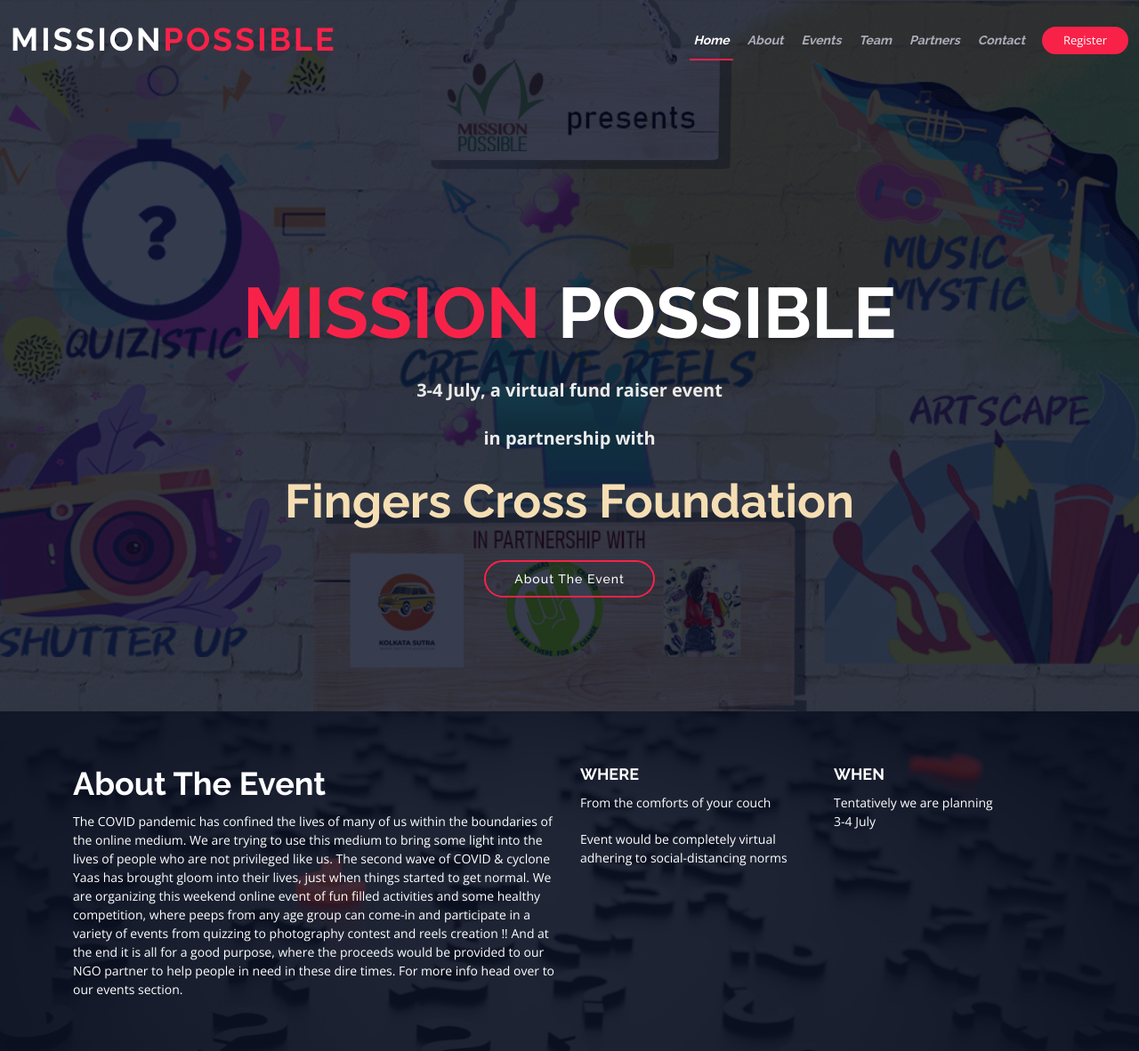
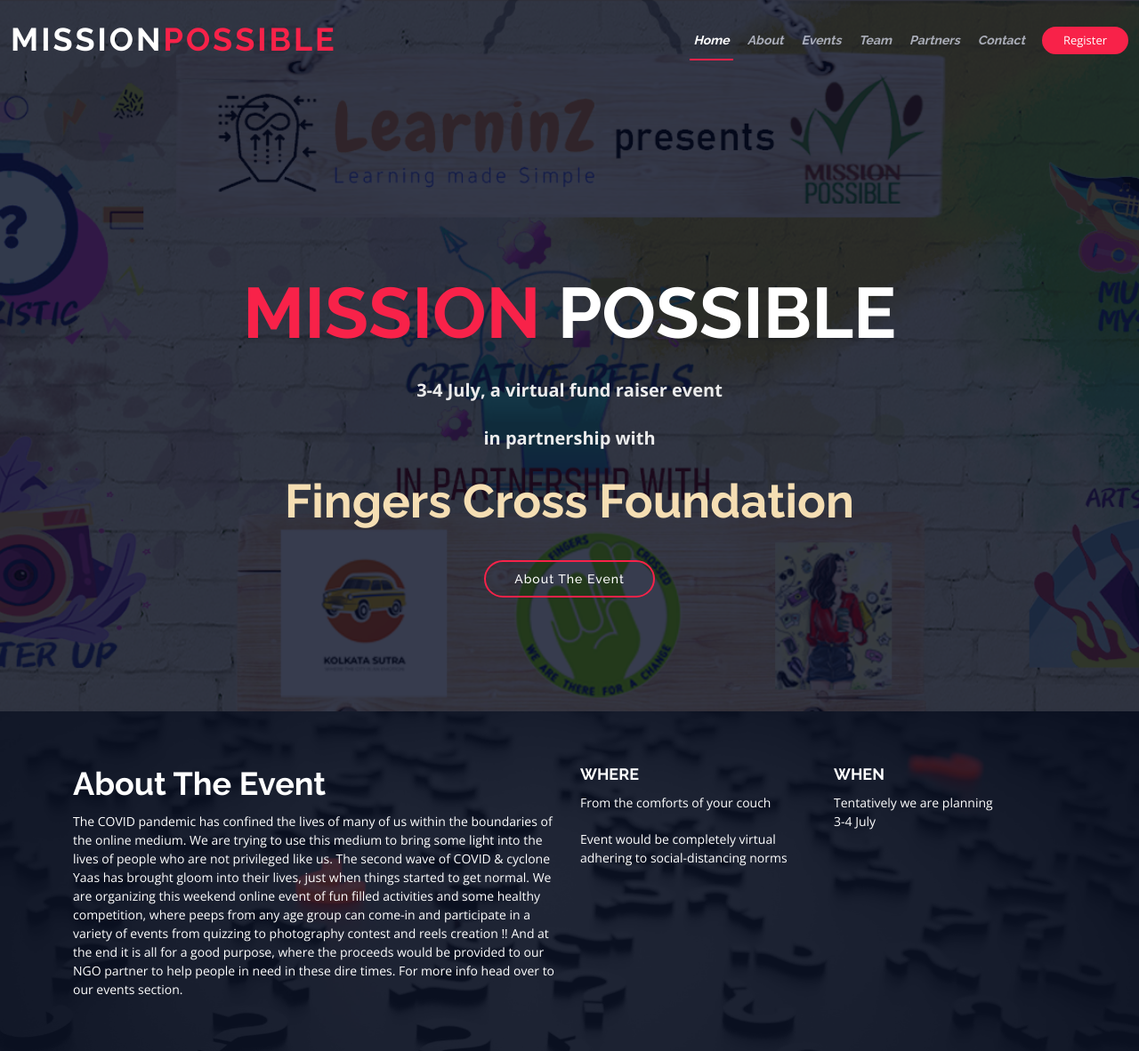
Before and after one commit to mission-possible-india/event-website, a PHP site: page / in a window 1280 px wide. Shown: the top 1182 px of the page at 89% size. Run offline with PHP 8.4, Linux system fonts and the light colour scheme.

Commit message:
new banner and dummy question img

```diff
--- a/assets/css/style.css
+++ b/assets/css/style.css
@@ -461,7 +461,7 @@
 #hero {
   width: 100%;
   height: 100vh;
-  background: url(../img/MP_Cover.jpg) top center;
+  background: url(../img/MP_Cover.png) top center;
   background-size: cover;
   overflow: hidden;
   position: relative;
```
Also changed, not shown: assets/img/MP_COVER.png (added), assets/img/MP_Cover.jpg (deleted), assets/img/question.jpg (added), 1 other file.
